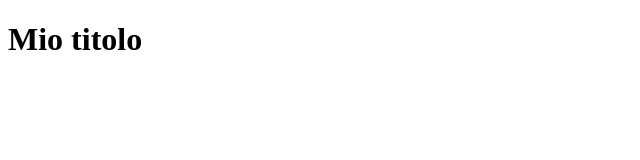
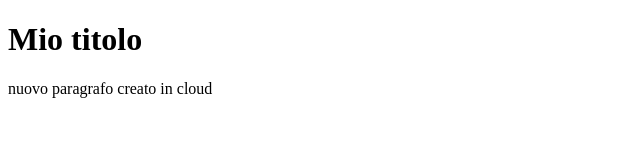
Before and after one commit to moebiusmania/lezioni-git, a plain HTML site: page index.html in a window 1280 px wide. Shown: the whole page, without its empty margins (0-640 px from the left). Drawn offline with Linux system fonts and the light colour scheme.

Commit message:
aggiunti paragrafo

```diff
--- a/index.html
+++ b/index.html
@@ -8,5 +8,6 @@
   </head>
   <body>
     <h1>Mio titolo</h1>
+    <p>nuovo paragrafo creato in cloud</p>
   </body>
 </html>
```
